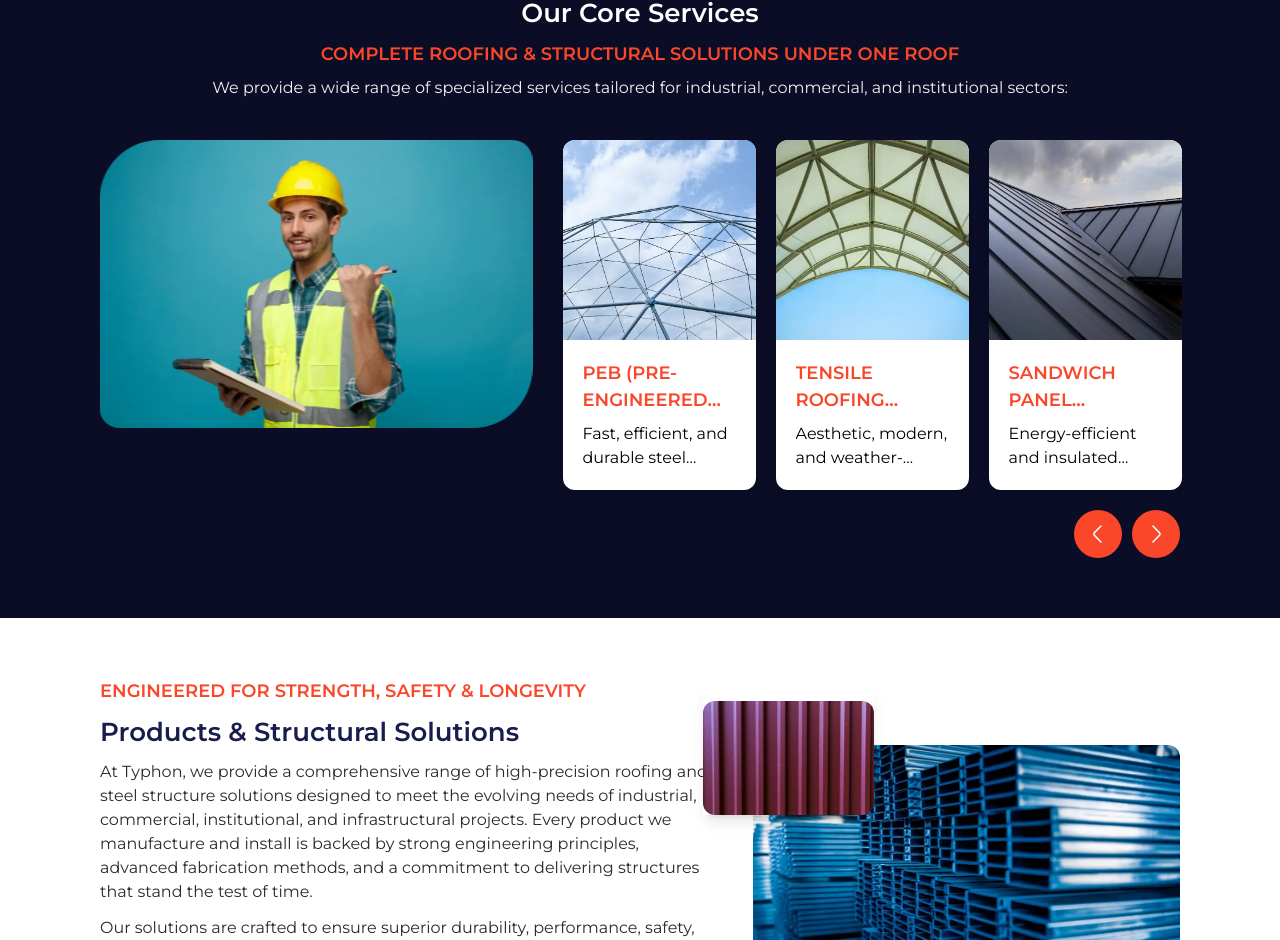
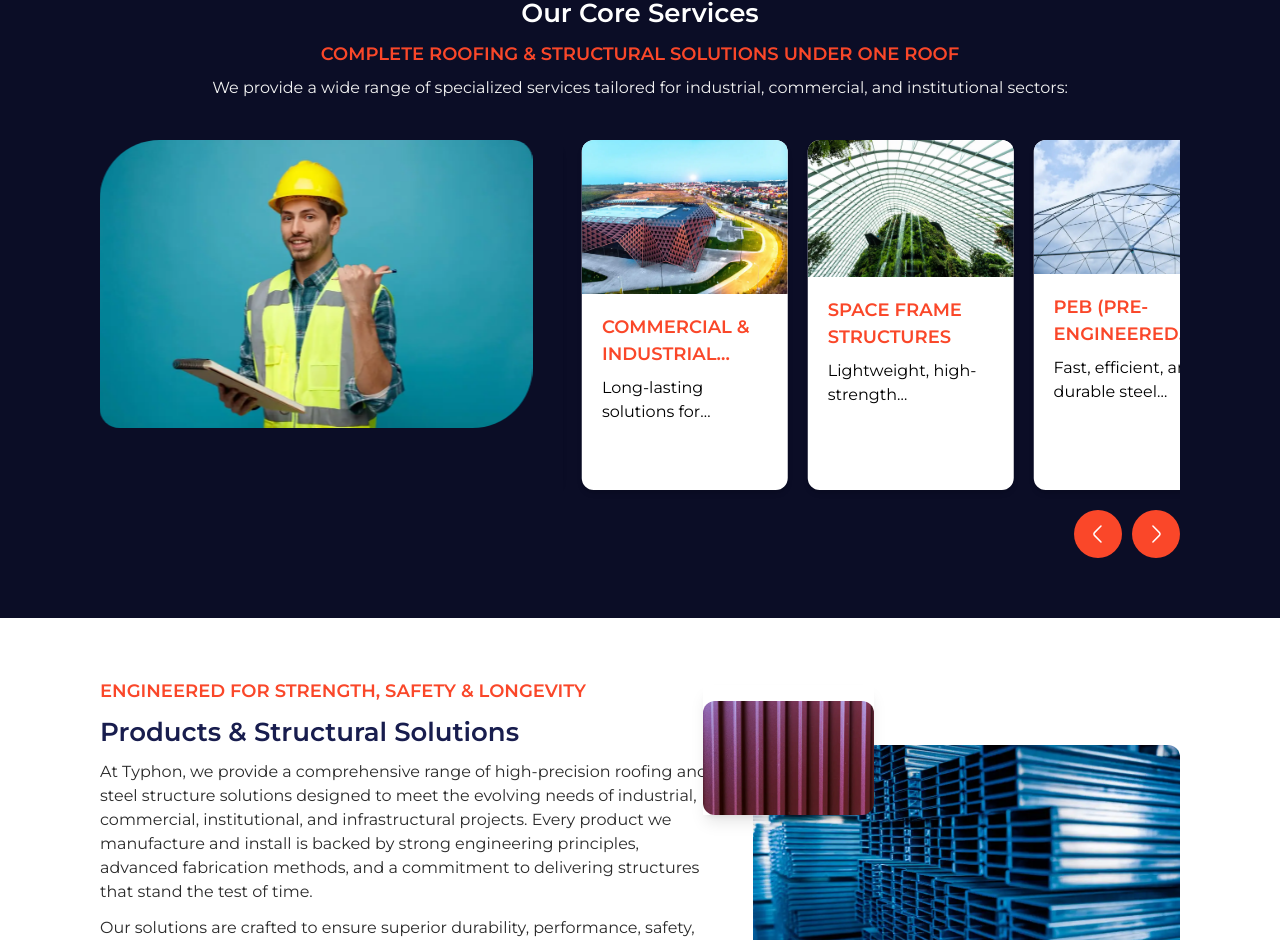
Before and after one commit to akmmubashir/typhon-web, a Next.js app: page / in a window 1280 px wide. Shown: the part 1412-2352 px from the top of the page. Built offline with nearby package versions, Linux system fonts and the light colour scheme.

Commit message:
custom slider

```diff
--- a/app/home/components.tsx/homeServiceSlider.tsx
+++ b/app/home/components.tsx/homeServiceSlider.tsx
@@ -2,10 +2,7 @@
 import { Paragraph, SubHeading } from "@/app/components/common";
 import { ArrowLeft, ArrowRight } from "@/app/components/icons";
 import Image from "next/image";
-import React, { useRef } from "react";
-import Slider from "react-slick";
-import "slick-carousel/slick/slick.css";
-import "slick-carousel/slick/slick-theme.css";
+import React, { useState, useEffect, useCallback, useRef } from "react";
 import Link from "next/link";
 
 type Service = {
@@ -24,92 +21,182 @@ const HomeServiceSlider = ({
   servicesData,
   autoplayIntervalMs = 3500,
 }: Props) => {
-  const sliderRef = useRef<Slider>(null);
+  const [currentIndex, setCurrentIndex] = useState(1);
+  const [slidesToShow, setSlidesToShow] = useState(3);
+  const [isTransitioning, setIsTransitioning] = useState(false);
+  const [isDragging, setIsDragging] = useState(false);
+  const [startX, setStartX] = useState(0);
+  const [dragOffset, setDragOffset] = useState(0);
+  const sliderRef = useRef<HTMLDivElement>(null);
+  const autoplayRef = useRef<NodeJS.Timeout | null>(null);
 
-  const settings = {
-    dots: false,
-    infinite: true,
-    speed: 700,
-    slidesToShow: 3,
-    slidesToScroll: 1,
-    autoplay: true,
-    autoplaySpeed: autoplayIntervalMs,
-    arrows: false,
-    responsive: [
-      {
-        breakpoint: 5000,
-        settings: {
-          slidesToShow: 3,
-          slidesToScroll: 1,
-        },
-      },
-      {
-        breakpoint: 1024,
-        settings: {
-          slidesToShow: 2,
-          slidesToScroll: 1,
-        },
-      },
-      {
-        breakpoint: 768,
-        settings: {
-          slidesToShow: 2,
-          slidesToScroll: 1,
-        },
-      },
-      {
-        breakpoint: 640,
-        settings: {
-          slidesToShow: 1,
-          slidesToScroll: 1,
-        },
-      },
-    ],
+  // Responsive slides to show
+  useEffect(() => {
+    const handleResize = () => {
+      if (window.innerWidth < 640) {
+        setSlidesToShow(1);
+      } else if (window.innerWidth < 1024) {
+        setSlidesToShow(2);
+      } else {
+        setSlidesToShow(3);
+      }
     };
 
-  const handlePrev = () => {
-    sliderRef.current?.slickPrev();
+    handleResize();
+    window.addEventListener("resize", handleResize);
+    return () => window.removeEventListener("resize", handleResize);
+  }, []);
+
+  const totalSlides = servicesData.length;
+
+  // Create infinite loop by cloning slides
+  const extendedServices = [
+    ...servicesData.slice(-slidesToShow),
+    ...servicesData,
+    ...servicesData.slice(0, slidesToShow),
+  ];
+
+  const handleNext = useCallback(() => {
+    if (isTransitioning) return;
+    setIsTransitioning(true);
+    setCurrentIndex((prev) => prev + 1);
+  }, [isTransitioning]);
+
+  const handlePrev = useCallback(() => {
+    if (isTransitioning) return;
+    setIsTransitioning(true);
+    setCurrentIndex((prev) => prev - 1);
+  }, [isTransitioning]);
+
+  const resetAutoplay = useCallback(() => {
+    if (autoplayRef.current) {
+      clearInterval(autoplayRef.current);
+    }
+    autoplayRef.current = setInterval(() => {
+      handleNext();
+    }, autoplayIntervalMs);
+  }, [autoplayIntervalMs, handleNext]);
+
+  // Handle infinite loop reset
+  useEffect(() => {
+    if (!isTransitioning) return;
+
+    const timer = setTimeout(() => {
+      setIsTransitioning(false);
+
+      // Reset position for infinite scroll
+      if (currentIndex >= totalSlides + 1) {
+        setCurrentIndex(1);
+      } else if (currentIndex <= 0) {
+        setCurrentIndex(totalSlides);
+      }
+    }, 700);
+
+    return () => clearTimeout(timer);
+  }, [currentIndex, isTransitioning, totalSlides]);
+
+  // Autoplay
+  useEffect(() => {
+    resetAutoplay();
+    return () => {
+      if (autoplayRef.current) {
+        clearInterval(autoplayRef.current);
+      }
+    };
+  }, [resetAutoplay]);
+
+  // Drag handlers
+  const handleMouseDown = (e: React.MouseEvent) => {
+    setIsDragging(true);
+    setStartX(e.pageX);
+    setDragOffset(0);
+    if (autoplayRef.current) {
+      clearInterval(autoplayRef.current);
+    }
   };
 
-  const handleNext = () => {
-    sliderRef.current?.slickNext();
+  const handleTouchStart = (e: React.TouchEvent) => {
+    setIsDragging(true);
+    setStartX(e.touches[0].pageX);
+    setDragOffset(0);
+    if (autoplayRef.current) {
+      clearInterval(autoplayRef.current);
+    }
+  };
+
+  const handleMouseMove = (e: React.MouseEvent) => {
+    if (!isDragging) return;
+    e.preventDefault();
+    const diff = e.pageX - startX;
+    setDragOffset(diff);
+  };
+
+  const handleTouchMove = (e: React.TouchEvent) => {
+    if (!isDragging) return;
+    const diff = e.touches[0].pageX - startX;
+    setDragOffset(diff);
+  };
+
+  const handleDragEnd = () => {
+    if (!isDragging) return;
+    setIsDragging(false);
+
+    const threshold = 50;
+    if (dragOffset > threshold) {
+      handlePrev();
+    } else if (dragOffset < -threshold) {
+      handleNext();
+    }
+
+    setDragOffset(0);
+    resetAutoplay();
+  };
+
+  const getSlideWidth = () => {
+    if (slidesToShow === 1) return 100;
+    if (slidesToShow === 2) return 50;
+    return 33.333;
+  };
+
+  const getGapClass = () => {
+    if (slidesToShow === 1) return "gap-0";
+    if (slidesToShow === 2) return "gap-2.5";
+    return "gap-5";
   };
 
   return (
-    <div className="w-full col-span-7 max-lg:col-span-full slick-slider-wrapper">
-      <style jsx global>{`
-        .slick-slider-wrapper .slick-dots li button:before {
-          display: none;
-        }
-        .slick-slider-wrapper .slick-dots li.slick-active .slick-dot-btn {
-          background-color: #fa4729;
-        }
-        .slick-slider-wrapper .slick-slide > div {
-          padding: 0 10px;
-        }
-        .slick-slider-wrapper .slick-list {
-          margin: 0 -10px;
-        }
-        @media (max-width: 768px) {
-          .slick-slider-wrapper .slick-slide > div {
-            padding: 0 5px;
-          }
-          .slick-slider-wrapper .slick-list {
-            margin: 0 -5px;
-          }
-        }
-        @media (max-width: 640px) {
-          .slick-slider-wrapper .slick-slide > div {
-            padding: 0;
-          }
-          .slick-slider-wrapper .slick-list {
-            margin: 0;
-          }
-        }
-      `}</style>
-      <Slider ref={sliderRef} {...settings}>
-        {servicesData.map((service) => (
-          <div key={service.id} className="pb-5 group">
+    <div className="w-full col-span-7 max-lg:col-span-full">
+      <div
+        className="overflow-hidden pb-5 cursor-grab active:cursor-grabbing"
+        onMouseDown={handleMouseDown}
+        onMouseMove={handleMouseMove}
+        onMouseUp={handleDragEnd}
+        onMouseLeave={handleDragEnd}
+        onTouchStart={handleTouchStart}
+        onTouchMove={handleTouchMove}
+        onTouchEnd={handleDragEnd}
+      >
+        <div
+          ref={sliderRef}
+          className={`flex ${getGapClass()} ${
+            isTransitioning
+              ? "transition-transform duration-700 ease-in-out"
+              : ""
+          }`}
+          style={{
+            transform: `translateX(calc(-${
+              currentIndex *
+              (getSlideWidth() +
+                (slidesToShow === 3 ? 1.667 : slidesToShow === 2 ? 0.625 : 0))
+            }% + ${dragOffset}px))`,
+          }}
+        >
+          {extendedServices.map((service, index) => (
+            <div
+              key={`${service.id}-${index}`}
+              className="shrink-0 group"
+              style={{ width: `${getSlideWidth()}%` }}
+            >
               <div className="bg-white rounded-xl shadow-md flex flex-col h-full overflow-hidden">
                 <Image
                   src={service.img}
@@ -133,12 +220,14 @@ const HomeServiceSlider = ({
               </div>
             </div>
           ))}
-      </Slider>
+        </div>
+      </div>
       <div className="w-full flex justify-end max-sm:justify-center">
         <div className="flex gap-2.5">
           <button
             onClick={handlePrev}
-            className="aspect-square bg-[#fa4729] hover:bg-[#db2b0e] cursor-pointer text-white px-3 py-2 rounded-full text-sm max-sm:px-2 max-sm:py-2"
+            // disabled={isTransitioning}
+            className="aspect-square bg-[#fa4729] hover:bg-[#db2b0e] cursor-pointer text-white px-3 py-2 rounded-full text-sm max-sm:px-2 max-sm:py-2 disabled:opacity-50 disabled:cursor-not-allowed"
             aria-label="Previous"
           >
             <ArrowLeft
@@ -149,7 +238,8 @@ const HomeServiceSlider = ({
           </button>
           <button
             onClick={handleNext}
-            className="aspect-square bg-[#fa4729] hover:bg-[#db2b0e] cursor-pointer text-white px-3 py-2 rounded-full text-sm max-sm:px-2 max-sm:py-2"
+            // disabled={isTransitioning}
+            className="aspect-square bg-[#fa4729] hover:bg-[#db2b0e] cursor-pointer text-white px-3 py-2 rounded-full text-sm max-sm:px-2 max-sm:py-2 disabled:opacity-50 disabled:cursor-not-allowed"
             aria-label="Next"
           >
             <ArrowRight
```
Lines whose indentation alone changed are shown as unchanged.
